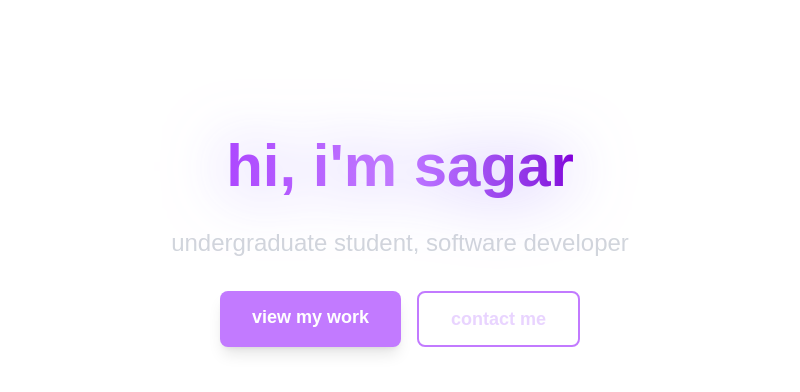
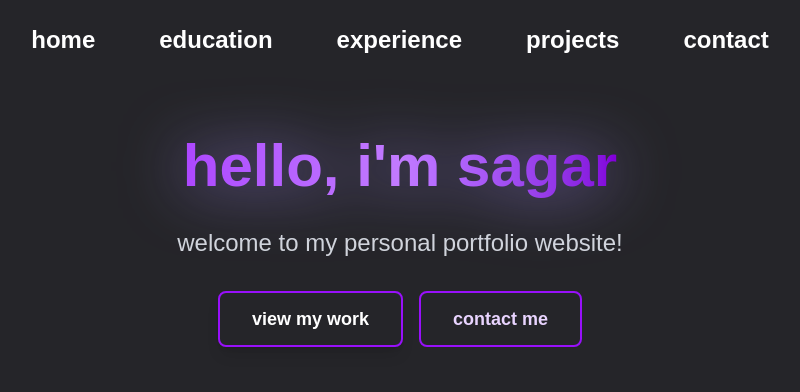
Before and after one commit to sagars2004/Personal-Portfolio, a Next.js app: page / in a window 1280 px wide. Shown: the top 392 px of the page, without its empty margins (240-1040 px from the left). Built offline with nearby package versions, Linux system fonts and the light colour scheme.

Commit message:
Update page.tsx

```diff
--- a/src/app/page.tsx
+++ b/src/app/page.tsx
@@ -2,10 +2,10 @@ import React from "react";
 
 export default function Home() {
   return (
-    <div className="min-h-screen flex flex-col items-center bg-gradient-radial from-[#a18fff] via-[#232046] to-[#23232a] text-white relative overflow-hidden">
+    <div className="min-h-screen flex flex-col items-center bg-[#252529] text-white relative overflow-hidden">
       {/* Navigation Bar */}
       <nav className="w-full flex justify-center py-6 absolute top-0 left-0 z-10">
-        <ul className="flex gap-8 text-lg font-medium">
+        <ul className="flex gap-8 sm:gap-12 md:gap-16 text-xl sm:text-2xl font-semibold">
           <li><a href="#home" className="hover:text-purple-300 transition">home</a></li>
           <li><a href="#education" className="hover:text-purple-300 transition">education</a></li>
           <li><a href="#experience" className="hover:text-purple-300 transition">experience</a></li>
@@ -16,13 +16,13 @@ export default function Home() {
 
       {/* Main Content */}
       <main className="flex flex-col items-center w-full pt-32 px-4">
-        <h1 className="text-5xl sm:text-6xl font-extrabold mb-4 text-transparent bg-clip-text bg-gradient-to-r from-purple-500 via-purple-400 to-purple-700 drop-shadow-[0_2px_32px_rgba(168,140,255,0.8)] leading-tight pb-2 overflow-visible">hi, i'm sagar</h1>
+        <h1 className="text-5xl sm:text-6xl font-extrabold mb-4 text-transparent bg-clip-text bg-gradient-to-r from-purple-500 via-purple-400 to-purple-700 drop-shadow-[0_2px_32px_rgba(168,140,255,0.8)] leading-tight pb-2 overflow-visible">hello, i'm sagar</h1>
         <p className="text-xl sm:text-2xl text-gray-300 mb-8 text-center max-w-2xl">
-          undergraduate student, software developer
+          welcome to my personal portfolio website!
         </p>
         <div className="flex flex-col sm:flex-row gap-4 w-full max-w-xs sm:max-w-none justify-center">
-          <a href="#projects" className="bg-purple-400 hover:bg-purple-500 text-white font-semibold py-3 px-8 rounded-lg shadow-lg text-lg text-center transition">view my work</a>
-          <a href="#contact" className="border-2 border-purple-400 hover:bg-purple-400 hover:text-white text-purple-200 font-semibold py-3 px-8 rounded-lg text-lg text-center transition">contact me</a>
+          <a href="#projects" className="border-2 border-purple-600 hover:bg-purple-400 text-white font-semibold py-3 px-8 rounded-lg shadow-lg text-lg text-center transition">view my work</a>
+          <a href="#contact" className="border-2 border-purple-600 hover:bg-purple-400 hover:text-white text-purple-200 font-semibold py-3 px-8 rounded-lg text-lg text-center transition">contact me</a>
         </div>
       </main>
     </div>
```
